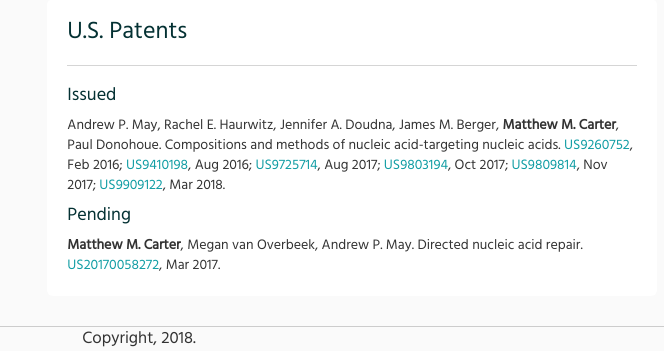
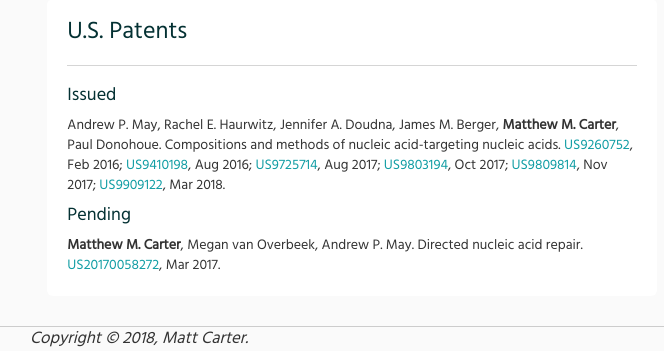
Before and after one commit to matt-cart/website, a Flask app: page / in a window 1280 px wide. Shown: the part 701-1053 px from the top of the page, without its empty margins (501-1165 px from the left). Run offline with Flask 2, Linux system fonts and the light colour scheme; some libraries are stand-ins or nearby versions; some web fonts are replaced.

Commit message:
Updated copyright blurb, added downloads folder.

```diff
--- a/website/templates/layout.html
+++ b/website/templates/layout.html
@@ -59,12 +59,19 @@
         </div>
         <div id="footer">
             <div class="text-center">
-                <p class="no-margin">
-                    Copyright, 2018.
+                <p class="no-margin" id="copyright">
                 </p>
             </div>
         </div>
     </body>
+    <script type="text/javascript">
+        // This snippet writes a copyright blurb in the footer. It
+        // automatically gets the current year for future-proofing
+        // purposes.
+        var date = new Date()
+        var theDiv = document.getElementById('copyright');
+        theDiv.innerHTML = '<i>Copyright &copy; ' + date.getFullYear() + ', Matt Carter.</i>';
+    </script>
     <script>
         // This snippet will auto-scroll the page up 50px every time
         // there is a hash change in the URL. This prevents the navbar
```
Also changed, not shown: 2 other files.
